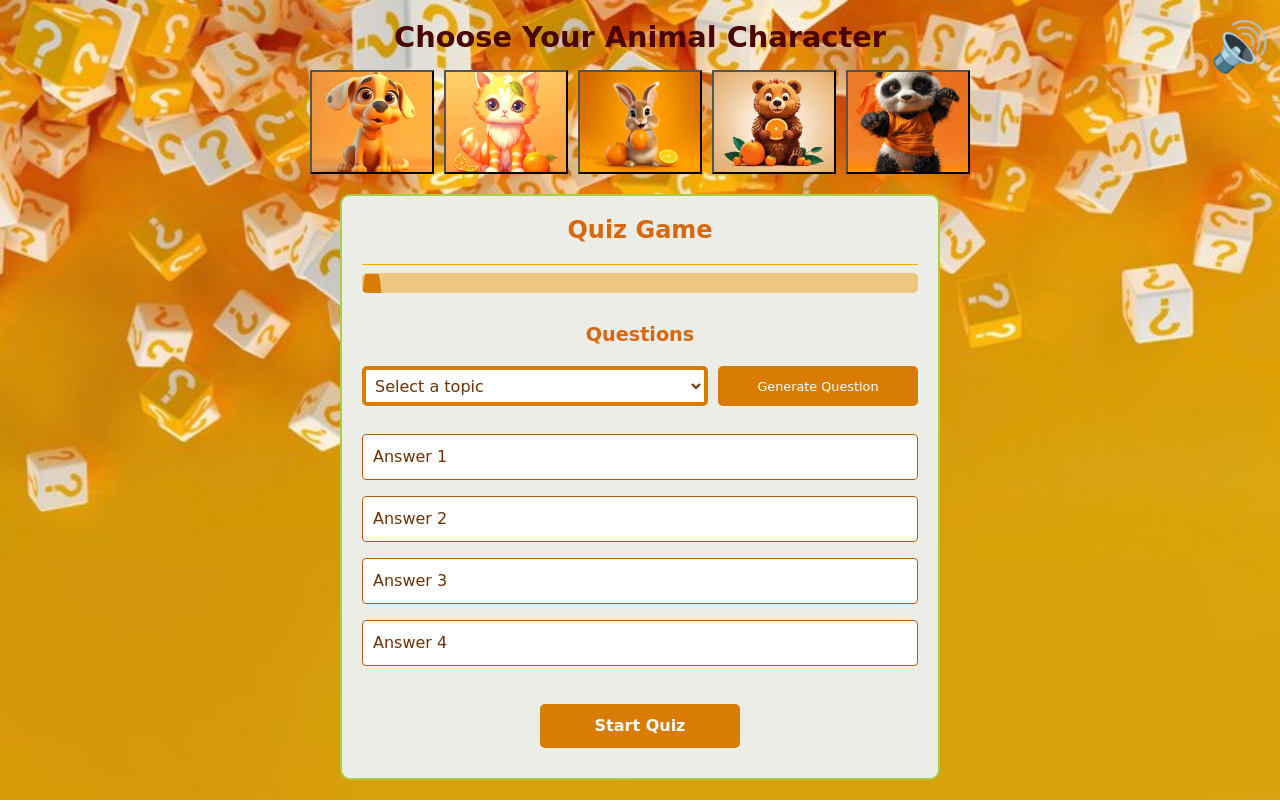
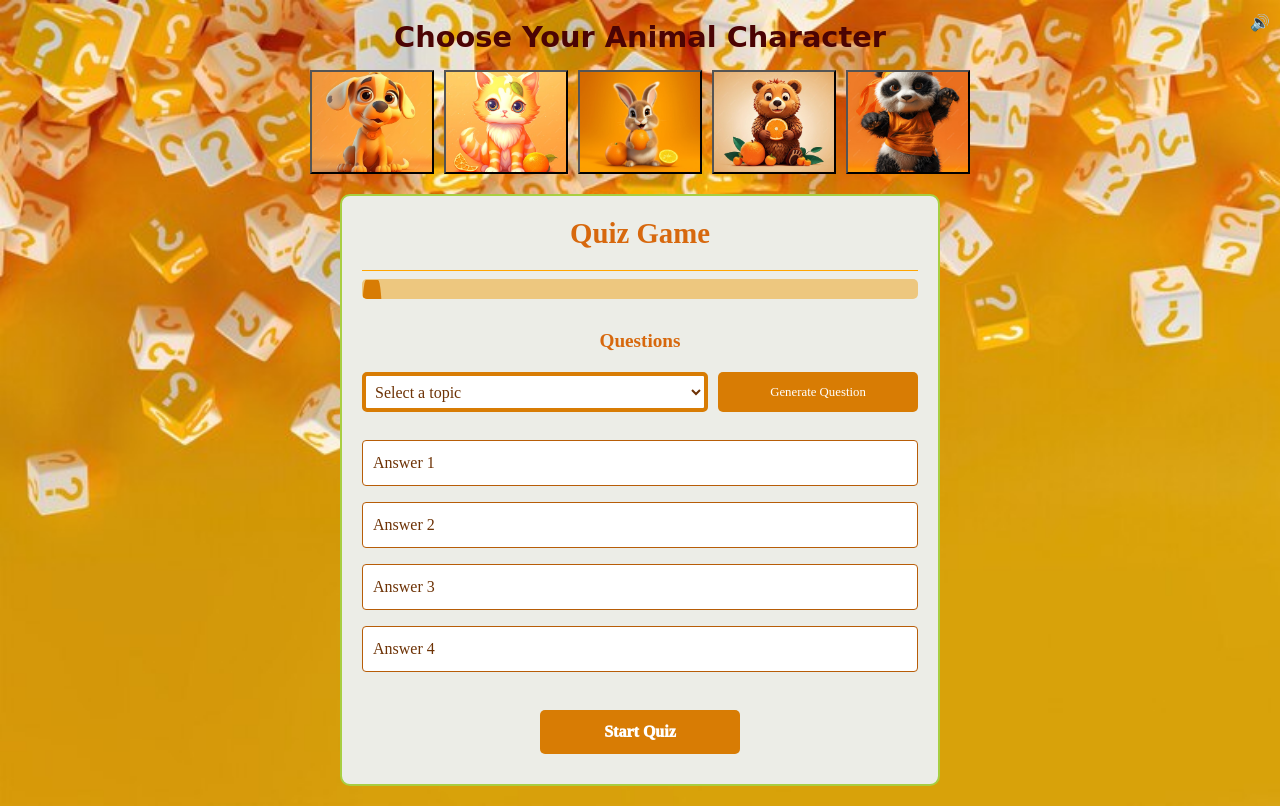
Before and after one commit to Liliyalexx/quiz_Game, a website: page index.html in a window 1280 px wide. Drawn offline with nearby package versions, Linux system fonts and the light colour scheme.

Commit message:
font family changed

```diff
--- a/css/style.css
+++ b/css/style.css
@@ -3,8 +3,8 @@
 * {
   margin: 0;
   padding: 0;
-  font-family: 'Bubblegum Sans', cursive;
-  font-weight: bold;
+  font-family: 'Poppins sans';
+  font-weight: 1000;
   box-sizing: border-box;
 }
 
@@ -31,12 +31,18 @@ body {
   padding-bottom: 20px;
   text-align: center;
   display: flex;
-  font-size: 1.5rem;
+  font-size: 1.5rem bold;
   justify-content: space-around;
-  font-family: 'Bubblegum Sans', cursive;
+  font-family: 'Poppins Sans';
 
 }
 
+h1 {
+  color: #4b0404;
+  font-family:'Poppins Sans';
+  font-weight: 1000;
+  font-size: 1.8rem;
+}
 .quiz {
   padding: 15px 0;
 }
@@ -255,7 +261,7 @@ h1 {
   right: 10px; /* Adjusted for mobile */
   background: none;
   border: none;
-  font-size: 3rem; /* Smaller font for mobile */
+  font-size: 1rem; /* Smaller font for mobile */
   cursor: pointer;
   color: #d87c04;
   z-index: 1000;
@@ -272,6 +278,7 @@ h1 {
 
   .board h1 {
     font-size: 1.3rem;
+
   }
 
   .quiz h2 {
```
